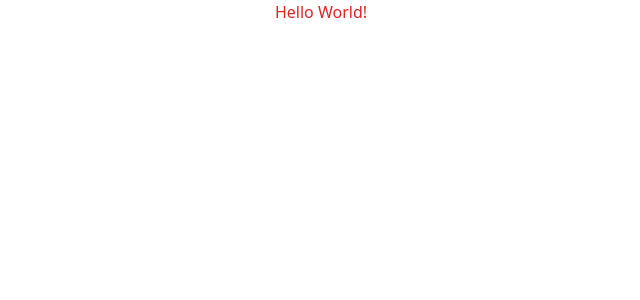
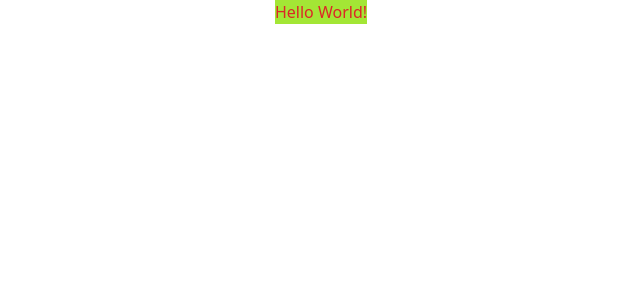
Before and after one commit to z15r7/dorm, a Vue app in the folder frontend/: page / in a window 1280 px wide. Shown: the top 300 px of the page, without its empty margins (319-959 px from the left). Built offline with nearby package versions, Linux system fonts and the light colour scheme.

Commit message:
bg-lime-400

```diff
--- a/frontend/src/components/Main.vue
+++ b/frontend/src/components/Main.vue
@@ -1,5 +1,5 @@
 <template>
-    <div class="text-red-600">
+    <div class="text-red-600 bg-lime-400">
         Hello World!
     </div>
 </template>
```
